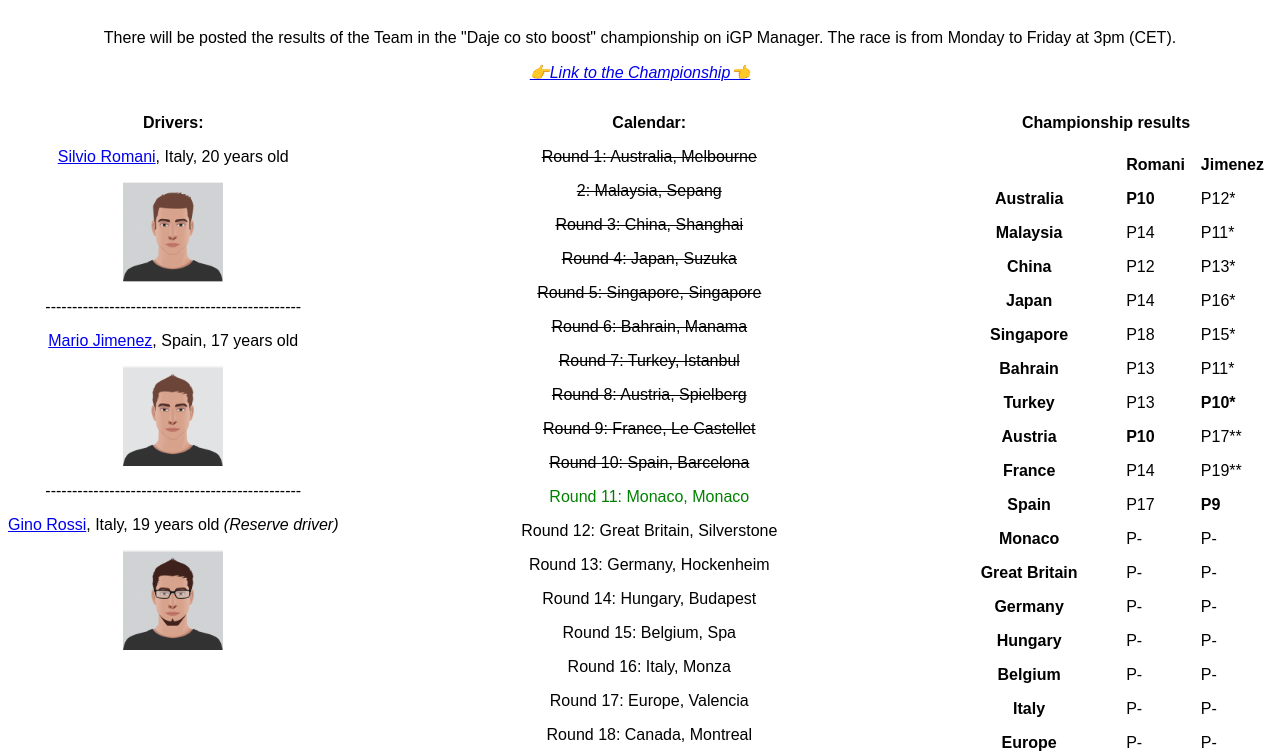
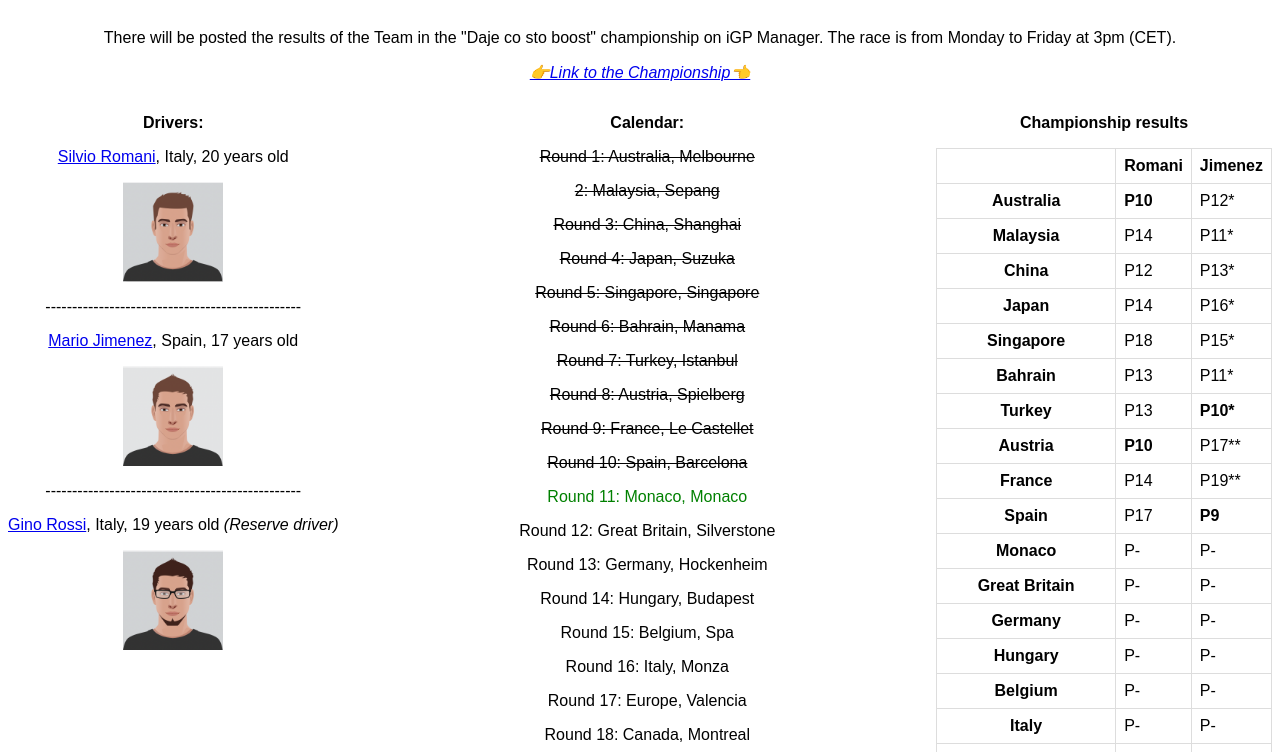
Before and after one commit to ro-mo/demo, a plain HTML site: page index.html in a window 1280 px wide. Shown: the part 48-800 px from the top of the page. Drawn offline with Linux system fonts and the light colour scheme; files whose address does not match are found by name.

Commit message:
Update index.html

```diff
--- a/index.html
+++ b/index.html
@@ -126,7 +126,7 @@
                     border-collapse:collapse
                     }
                     td, th {
-                    border: 0px solid #ddd;
+                    border: 1px solid #ddd;
                     padding: 8px;
                     }
                 </style>
```
